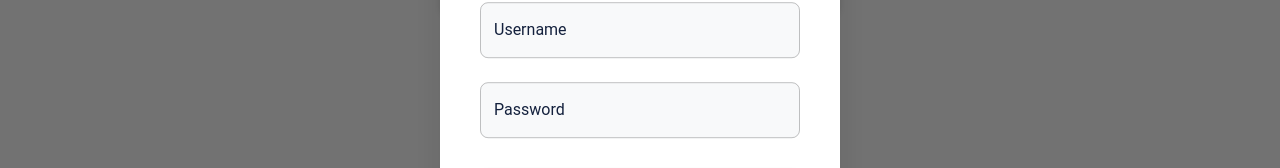
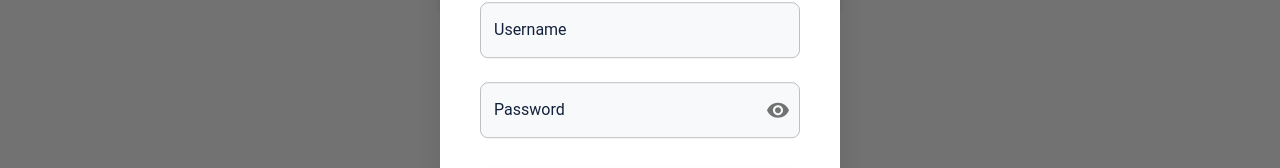
Before and after one commit to arcamauro/BookHaven, a React (Create React App) app in the folder library_management/library_frontend/: page / in a window 1280 px wide. Both pictures are taken after a click on the button "LOGIN". Shown: the part 308-476 px from the top of the page. Built offline with nearby package versions, Linux system fonts and the light colour scheme.

Commit message:
Added password toggle

```diff
--- a/library_management/library_frontend/src/components/account/LoginModal.jsx
+++ b/library_management/library_frontend/src/components/account/LoginModal.jsx
@@ -1,10 +1,13 @@
 import React, { useState } from 'react';
-import { Modal, Box, Typography, TextField, Button } from '@mui/material';
+import { Modal, Box, Typography, TextField, Button, IconButton, InputAdornment } from '@mui/material';
 import { useAuth } from '../../context/AuthContext';
+import Visibility from '@mui/icons-material/Visibility';
+import VisibilityOff from '@mui/icons-material/VisibilityOff';
 
 export default function LoginModal({ open, handleClose, onRegisterClick }) {
   const [username, setUsername] = useState('');
   const [password, setPassword] = useState('');
+  const [showPassword, setShowPassword] = useState(false);
   const { login } = useAuth();
 
   const handleLogin = async () => {
@@ -35,11 +38,23 @@ export default function LoginModal({ open, handleClose, onRegisterClick }) {
         <TextField
           className="rh-auth-input"
           label="Password"
-          type="password"
+          type={showPassword ? 'text' : 'password'}
           fullWidth
           margin="normal"
           value={password}
           onChange={(e) => setPassword(e.target.value)}
+          InputProps={{
+            endAdornment: (
+              <InputAdornment position="end">
+                <IconButton
+                  onClick={() => setShowPassword(!showPassword)}
+                  edge="end"
+                >
+                  {showPassword ? <VisibilityOff /> : <Visibility />}
+                </IconButton>
+              </InputAdornment>
+            ),
+          }}
         />
         <Button
           className="rh-auth-submit"
--- a/library_management/library_frontend/src/components/account/RegisterModal.jsx
+++ b/library_management/library_frontend/src/components/account/RegisterModal.jsx
@@ -1,6 +1,8 @@
 import React, { useState } from 'react';
-import { Modal, Box, Typography, TextField, Button, Alert } from '@mui/material';
+import { Modal, Box, Typography, TextField, Button, Alert, InputAdornment, IconButton } from '@mui/material';
 import { registerUser } from '../../services/api';
+import Visibility from '@mui/icons-material/Visibility';
+import VisibilityOff from '@mui/icons-material/VisibilityOff';
 import './AuthModals.css';
 
 export default function RegisterModal({ open, handleClose }) {
@@ -12,6 +14,7 @@ export default function RegisterModal({ open, handleClose }) {
     password: '',
     confirm_password: ''
   });
+  const [showPassword, setShowPassword] = useState(false);
   const [error, setError] = useState('');
   const [success, setSuccess] = useState('');
 
@@ -109,21 +112,45 @@ export default function RegisterModal({ open, handleClose }) {
             className="rh-auth-input"
             name="password"
             label="Password"
-            type="password"
+            type={showPassword ? 'text' : 'password'}
             fullWidth
             value={formData.password}
             onChange={handleChange}
             required
+            InputProps={{
+              endAdornment: (
+                <InputAdornment position="end">
+                  <IconButton
+                    onClick={() => setShowPassword(!showPassword)}
+                    edge="end"
+                  >
+                    {showPassword ? <VisibilityOff /> : <Visibility />}
+                  </IconButton>
+                </InputAdornment>
+              ),
+            }}
           />
           <TextField
             className="rh-auth-input"
             name="confirm_password"
             label="Confirm Password"
-            type="password"
+            type={showPassword ? 'text' : 'password'}
             fullWidth
             value={formData.confirm_password}
             onChange={handleChange}
             required
+            InputProps={{
+              endAdornment: (
+                <InputAdornment position="end">
+                  <IconButton
+                    onClick={() => setShowPassword(!showPassword)}
+                    edge="end"
+                  >
+                    {showPassword ? <VisibilityOff /> : <Visibility />}
+                  </IconButton>
+                </InputAdornment>
+              ),
+            }}
           />
           <div className="submit-container">
             <Button
```
